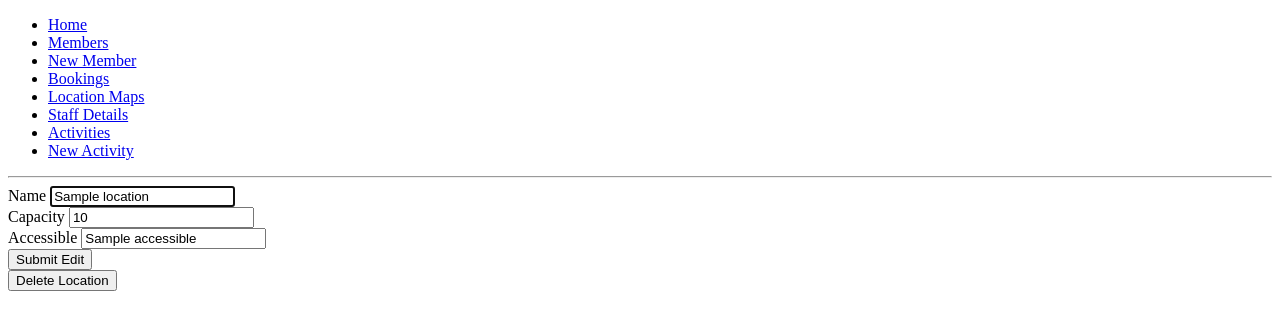
After one commit to tpstocker/project1_gym, a Flask app: page /locations/1/edit in a window 1280 px wide. The commit adds this page. Shown: the top 330 px of the page. Run offline with Flask 2, Linux system fonts and the light colour scheme; a database or web service that is not in the repository returns one stand-in record (values such as "Sample title"); some libraries are stand-ins or nearby versions.

Commit message:
added locations to site

```diff
--- a/end_code/app.py
+++ b/end_code/app.py
@@ -1,7 +1,7 @@
 from flask import Flask, render_template
 
 from controllers.member_controller import members_blueprint
-# from controllers.location_controller import locations_blueprint
+from controllers.location_controller import locations_blueprint
 # from controllers.instructor_controller import instructors_blueprint
 from controllers.activity_controller import activities_blueprint
 # from controllers.booking_controller import bookings_blueprint
@@ -9,7 +9,7 @@ from controllers.activity_controller import activities_blueprint
 app = Flask(__name__)
 
 app.register_blueprint(members_blueprint)
-# app.register_blueprint(locations_blueprint)
+app.register_blueprint(locations_blueprint)
 # app.register_blueprint(instructors_blueprint)
 app.register_blueprint(activities_blueprint)
 # app.register_blueprint(bookings_blueprint)
--- a/end_code/controllers/activity_controller.py
+++ b/end_code/controllers/activity_controller.py
@@ -46,9 +46,11 @@ def edit_activity(id):
 # UPDATE ACTIVITY - PUT #
 @activities_blueprint.route("/activities/<id>", methods=["POST"])
 def update_activity(id):
+    experience_level = request.form['experience_level']
+    duration = request.form['duration']
+    description = request.form['description']
     name = request.form['name']
-    description = request.form['description']
-    duration = request.form['duration']
+
     activity = Activity(experience_level, duration, description, name, id)
     activity_repository.update(activity)
     return redirect('/activities')
--- a/end_code/controllers/location_controller.py
+++ b/end_code/controllers/location_controller.py
@@ -0,0 +1,66 @@
+from flask import Flask, render_template, request, redirect
+from flask import Blueprint
+from models.location import Location
+import repositories.location_repository as location_repository
+
+locations_blueprint = Blueprint("locations", __name__)
+
+
+@locations_blueprint.route("/locations")
+def locations():
+    locations = location_repository.select_all()
+    return render_template("locations/index.html", all_locations = locations)
+
+
+# NEW LOCATION - GET #
+@locations_blueprint.route("/locations/new", methods=['GET'])
+def new_location():
+    return render_template("locations/new.html", all_locations = locations)
+
+
+# CREATE LOCATION - POST #
+@locations_blueprint.route("/locations", methods=['POST'])
+def create_location():
+    name = request.form['name']
+    description = request.form['description']
+    capacity = request.form['capacity']
+    accessible = request.form['accessible']
+
+    location = Location(accessible, capacity, description, name)
+    location_repository.save(location)
+    return redirect('/locations')
+
+
+# SHOW LOCATION - GET #
+@locations_blueprint.route("/locations/<id>", methods=['GET'])
+def show_location(id):
+    location = location_repository.select(id)
+    return render_template('locations/show.html', location = location)
+
+
+# EDIT LOCATION - GET #
+@locations_blueprint.route("/locations/<id>/edit", methods=['GET'])
+def edit_location(id):
+    location = location_repository.select(id)
+    return render_template('locations/edit.html', location = location, all_locations = locations)
+
+
+# UPDATE LOCATION - PUT #
+@locations_blueprint.route("/locations/<id>", methods=["POST"])
+def update_location(id):
+    name = request.form['name']
+    description = request.form['description']
+    capacity = request.form['capacity']
+    accessible = request.form['accessible']
+
+    location = Location(accessible, capacity, description, name, id)
+    location_repository.update(location)
+    return redirect('/locations')
+
+
+# DELETE #
+
+@locations_blueprint.route("/locations/<id>/delete", methods=['GET'])
+def delete_location(id):
+    location_repository.delete(id)
+    return redirect('/locations')
--- a/end_code/controllers/member_controller.py
+++ b/end_code/controllers/member_controller.py
@@ -57,6 +57,7 @@ def update_member(id):
     date_of_birth = request.form['date_of_birth']
     second_name = request.form['second_name']
     first_name = request.form['first_name']
+
     member = Member(active_status, membership_level, experience, email_address, contact_number, date_of_birth, second_name, first_name, id)
     member_repository.update(member)
     return redirect('/members')
--- a/end_code/models/location.py
+++ b/end_code/models/location.py
@@ -1,6 +1,6 @@
 class Location:
 
-    def __init__(self, name, description, capacity, accessible, id = None):
+    def __init__(self, accessible, capacity, description, name, id = None):
         self.name = name
         self.description = description
         self.capacity = capacity
--- a/end_code/repositories/activity_repository.py
+++ b/end_code/repositories/activity_repository.py
@@ -4,7 +4,7 @@ from models.activity import Activity
 
 def save(activity):
     sql = "INSERT INTO activities (experience_level, duration, description, name) VALUES (%s, %s, %s, %s) RETURNING id"
-    values = []
+    values = [activity.experience_level, activity.duration, activity.description, activity.name]
     results = run_sql(sql, values)
     id = results[0]['id']
     activity.id = id
--- a/end_code/repositories/location_repository.py
+++ b/end_code/repositories/location_repository.py
@@ -1,14 +1,51 @@
 from db.run_sql import run_sql
 from models.location import Location
 
+
 def save(location):
-    sql = "INSERT INTO locations (name, description, capacity, accessible) VALUES (%s, %s, %s, %s) RETURNING id"
-    values = [location.name, location.description, location.capacity, location.accessible]
+    sql = "INSERT INTO locations (accessible, capacity, description, name) VALUES (%s, %s, %s, %s) RETURNING id"
+    values = [location.accessible, location.capacity, location.description, location.name]
     results = run_sql(sql, values)
     id = results[0]['id']
     location.id = id
+    return location
+
+
+def select_all():
+    locations = []
+
+    sql = "SELECT * FROM locations"
+    results = run_sql(sql)
+
+    for row in results:
+        location = Location(row['accessible'], row['capacity'], row['description'], row['name'], row['id'])
+        locations.append(location)
+    return locations
+
+
+def select(id):
+    location = None
+    sql = "SELECT * FROM locations WHERE id = %s"
+    values = [id]
+    result = run_sql(sql, values)[0]
+
+    if result is not None:
+        location = Location(result['accessible'], result['capacity'], result['description'], result['name'], result['id'])
+    return location
 
 
 def delete_all():
     sql = "DELETE FROM locations"
     run_sql(sql)
+
+
+def update(location):
+    sql = "UPDATE locations SET (accessible, capacity, name) = (%s, %s, %s) WHERE id = %s"
+    values = [location.accessible, location.capacity, location.name, location.id]
+    run_sql(sql, values)
+
+
+def delete(id):
+    sql = "DELETE FROM locations WHERE id = %s"
+    values = [id]
+    run_sql(sql, values)
--- a/end_code/templates/activities/edit.html
+++ b/end_code/templates/activities/edit.html
@@ -13,7 +13,7 @@
     </div>
     <div>
         <label for="duration">Duration</label>
-        <input type="text" id="duration" value="{{activity.duration}}" name="duration" placeholder="duration" required>
+        <input type="time" id="duration" value="{{activity.duration}}" name="duration" placeholder="duration" required>
     </div>
     <div>
         <label for="experience_level">Experience Level</label>
--- a/end_code/templates/base.html
+++ b/end_code/templates/base.html
@@ -14,6 +14,8 @@
       <li><a href="/locations">Location Maps</a></li>
       <li><a href="/staff">Staff Details</a></li>
       <li><a href="/activities">Activities</a></li>
+      <li><a href="/activities/new">New Activity</a></li>
+
     </ul>
     <hr>
   </nav>
--- /dev/null
+++ b/end_code/templates/locations/edit.html
@@ -0,0 +1,28 @@
+{% extends "base.html" %}
+
+{% block content %}
+
+<form action="/locations/{{location.id}}" method="post">
+    <div>
+        <label for="name">Name</label>
+        <input type="text" id="name" value="{{location.name}}" name="name" required autofocus>
+    </div>
+    <div>
+        <label for="capacity">Capacity</label>
+        <input type="text" id="capacity" value="{{location.capacity}}" name="capacity" placeholder="capacity" required>
+    </div>
+    <div>
+        <label for="accessible">Accessible</label>
+        <input type="text" id="accessible" value="{{location.accessible}}" name="accessible" placeholder="date_of_birth" required>
+    </div>
+
+
+    <button type="submit">Submit Edit</button>
+</form>
+
+<form action="/locations/{{location.id}}/delete">
+    <button type="submit">Delete Location</button>
+</form>
+
+
+{% endblock %}
```
Also changed, not shown: end_code/templates/activities/new.html (+7 -7 lines), end_code/templates/locations/index.html (added, +18 -0 lines), end_code/templates/locations/new.html (added, +23 -0 lines), end_code/templates/locations/show.html (added, +12 -0 lines).
